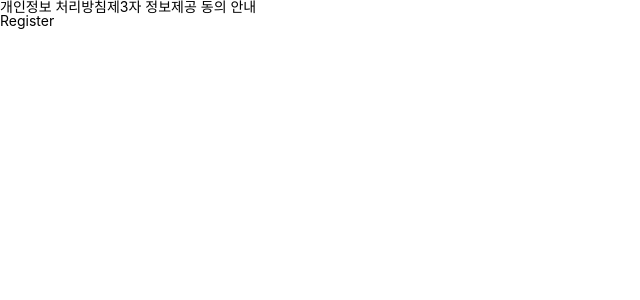
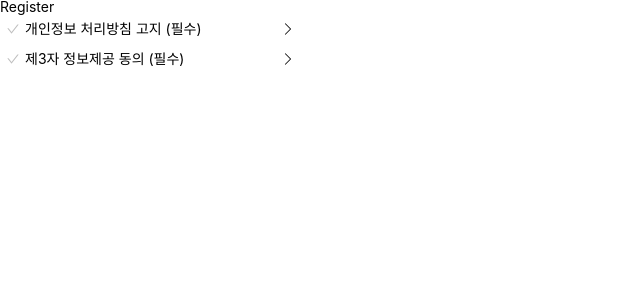
Before and after one commit to devMarco14/snplab_admin, a React (Create React App) app: page /register in a window 1280 px wide. Shown: the top 300 px of the page, without its empty margins (0-640 px from the left). Built offline with nearby package versions, Linux system fonts and the light colour scheme.

Commit message:
#7 feat : 약관 확인 버튼 양식 컴포넌트 생성

```diff
--- a/src/index.css
+++ b/src/index.css
@@ -180,4 +180,10 @@
     left: 50%;
     transform: translate(-50%, -50%);
   }
+
+  .flex-center {
+    display: flex;
+    justify-content: center;
+    align-items: center;
+  }
 }
--- a/src/pages/register/Register.tsx
+++ b/src/pages/register/Register.tsx
@@ -1,10 +1,13 @@
 import React from 'react';
 import Modal from 'components/modal/Modal';
 import Terms from './terms/Terms';
+import TermsButton from './terms/TermsButton';
 
 export default function Register() {
   const [isModalOpen, setModalOpen] = React.useState<boolean>(false);
   const termsContents = React.useRef<string>('');
+
+  const handleModal = React.useCallback(handleClick, [isModalOpen]);
 
   function handleClick(event: React.MouseEvent) {
     setModalOpen(!isModalOpen);
@@ -21,13 +24,9 @@ export default function Register() {
 
   return (
     <>
-      <button type="button" id="gathering" onClick={handleClick}>
-        개인정보 처리방침
-      </button>
-      <button type="button" id="thirdparty" onClick={handleClick}>
-        제3자 정보제공 동의 안내
-      </button>
       <h1>Register</h1>
+      <TermsButton id="gathering" handleModal={handleModal} />
+      <TermsButton id="thirdparty" handleModal={handleModal} />
       {isModalOpen && (
         <Modal onClick={onCloseModal}>
           <Terms contents={termsContents.current} onClose={onCloseModal} />
--- /dev/null
+++ b/src/pages/register/terms/TermsButton.tsx
@@ -0,0 +1,40 @@
+import React from 'react';
+import { AiOutlineCheck } from 'react-icons/ai';
+import { BsChevronRight } from 'react-icons/bs';
+
+interface TermsButtonProps {
+  id: string;
+  handleModal: (event: React.MouseEvent) => void;
+}
+
+export default function TermsButton({ id, handleModal }: TermsButtonProps) {
+  // ########## 체크 버튼 색상 변경용 - 추후 다른 로직으로 변경 필요
+  const [isClicked, setClicked] = React.useState<boolean>(false);
+  const buttonLabel =
+    id === 'gathering'
+      ? '개인정보 처리방침 고지 (필수)'
+      : '제3자 정보제공 동의 (필수)';
+
+  return (
+    <section className="flex-center h-[30px] w-[300px]">
+      <button
+        type="button"
+        className="flex-center h-[30px] w-[30px]"
+        onClick={() => setClicked(!isClicked)}
+      >
+        <AiOutlineCheck
+          className={`${isClicked ? 'text-blackFont' : 'text-grayFont'}`}
+        />
+      </button>
+      <p className="w-full">{buttonLabel}</p>
+      <button
+        type="button"
+        id={id}
+        className="flex-center h-[30px] w-[30px]"
+        onClick={handleModal}
+      >
+        <BsChevronRight />
+      </button>
+    </section>
+  );
+}
```
